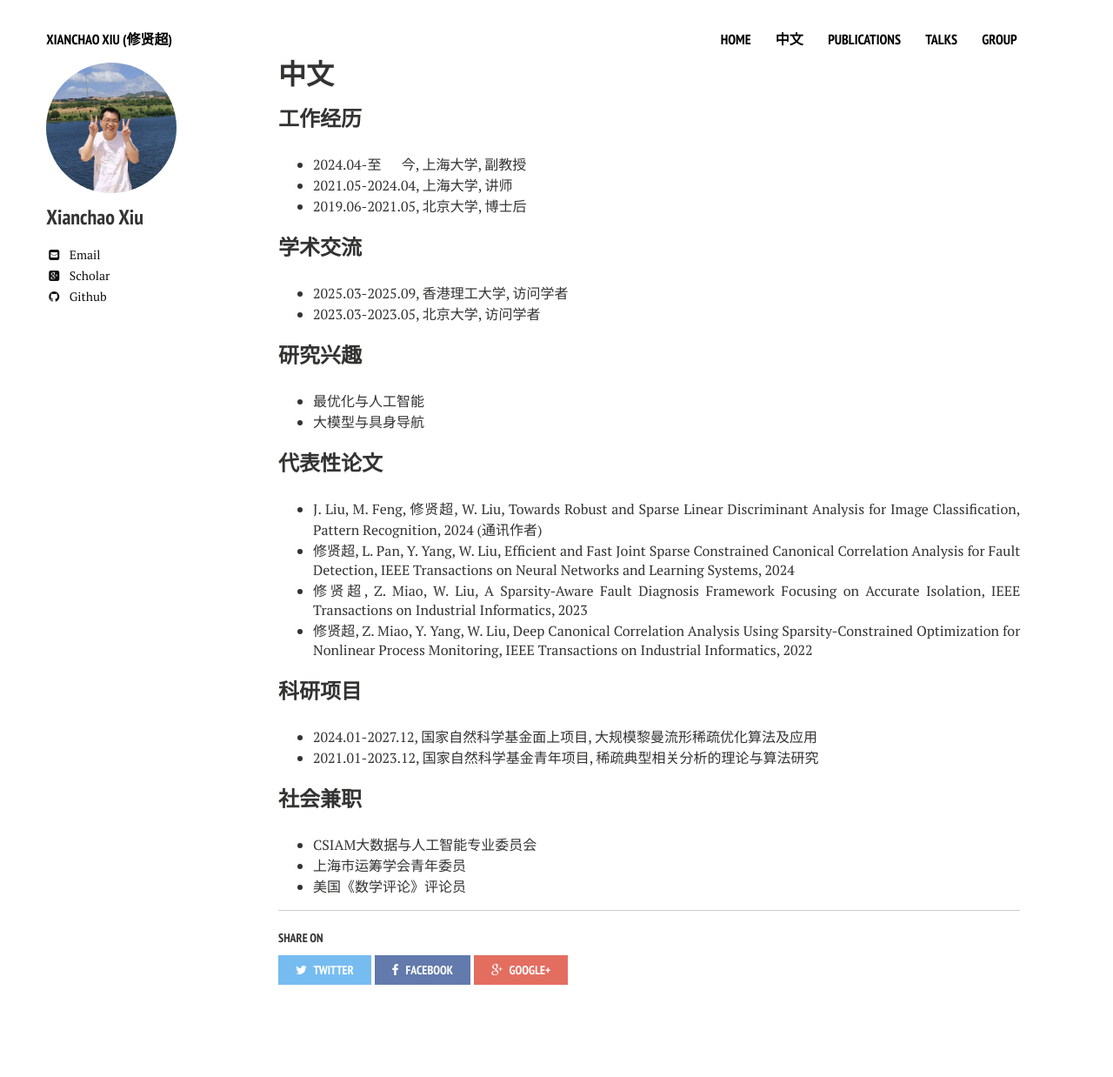
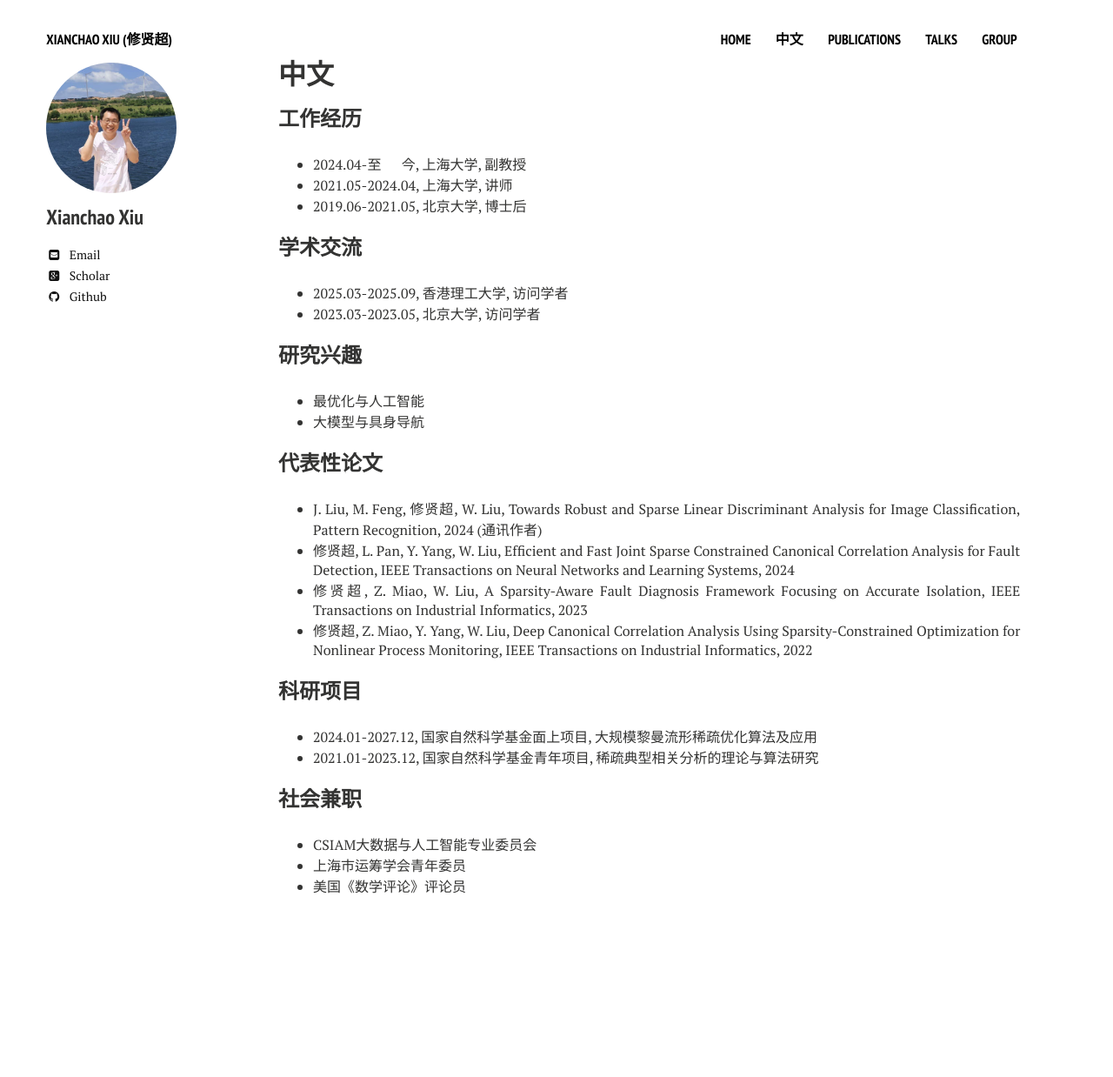
Before and after one commit to xianchaoxiu/xianchaoxiu.github.io, a Jekyll site: the page built from 中文/index.md, in a window 1280 px wide. Shown: the whole page at 87% size. Built offline with Jekyll 4.4.1, drawn with Linux system fonts in a browser that asks for light colours; nearby versions of some CDN libraries; after the commit the page ends 1126 px from its top, so only the background shows below that; part of the change alters nothing that is shown.

```diff
--- a/中文/index.md
+++ b/中文/index.md
@@ -3,6 +3,8 @@ layout: page
 permalink: /中文/
 title: 中文
 tags: [中文]
+comments: false
+share: false
 ---
 
 
```
